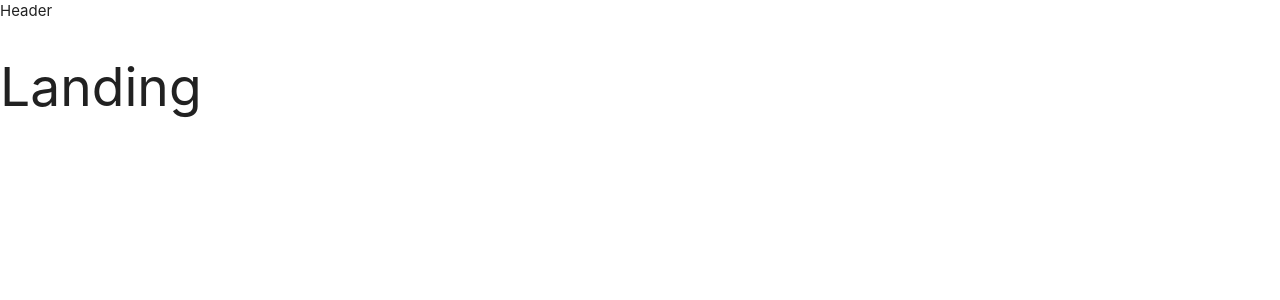
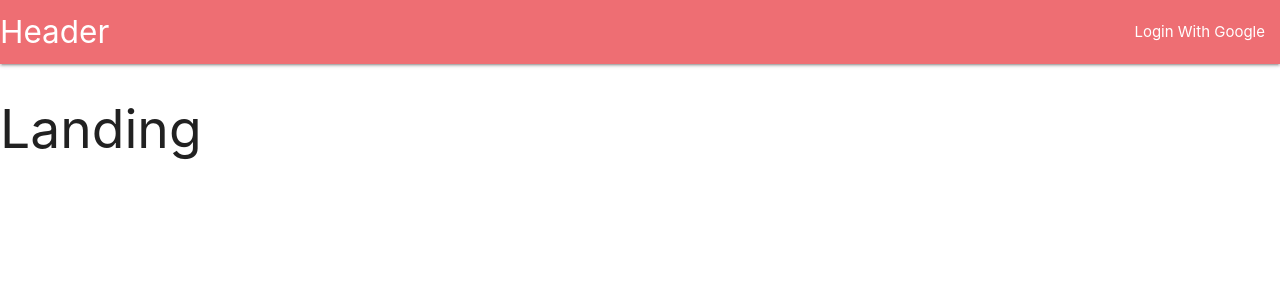
Before and after one commit to hollygrosario/node-with-react, a React (Create React App) app in the folder client/: page / in a window 1280 px wide. Shown: the top 300 px of the page. Built offline with nearby package versions, Linux system fonts and the light colour scheme.

Commit message:
Header design

```diff
--- a/client/src/components/Header.js
+++ b/client/src/components/Header.js
@@ -2,7 +2,18 @@
 
 class Header extends Component {
   render () {
-    return <div>Header</div>
+    return (
+      <nav>
+        <div className='nav-wrapper'>
+          <a className='left brand-logo'>Header</a>
+          <ul className='right'>
+            <li>
+              <a>Login With Google</a>
+            </li>
+          </ul>
+        </div>
+      </nav>
+    )
   }
 }
 
```
Also changed, not shown: 1 other file (tests, documents, lock files or other folders).
